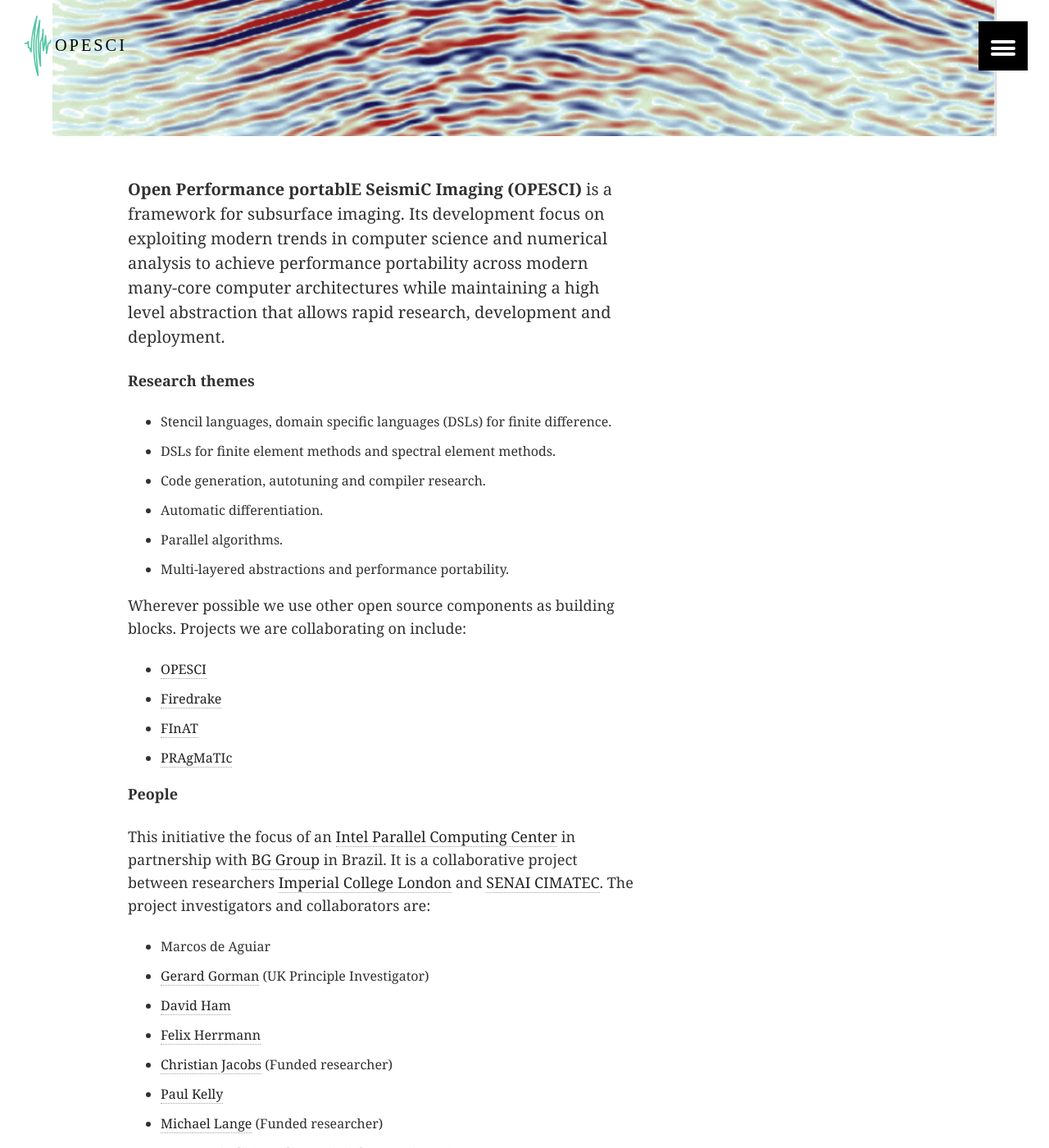
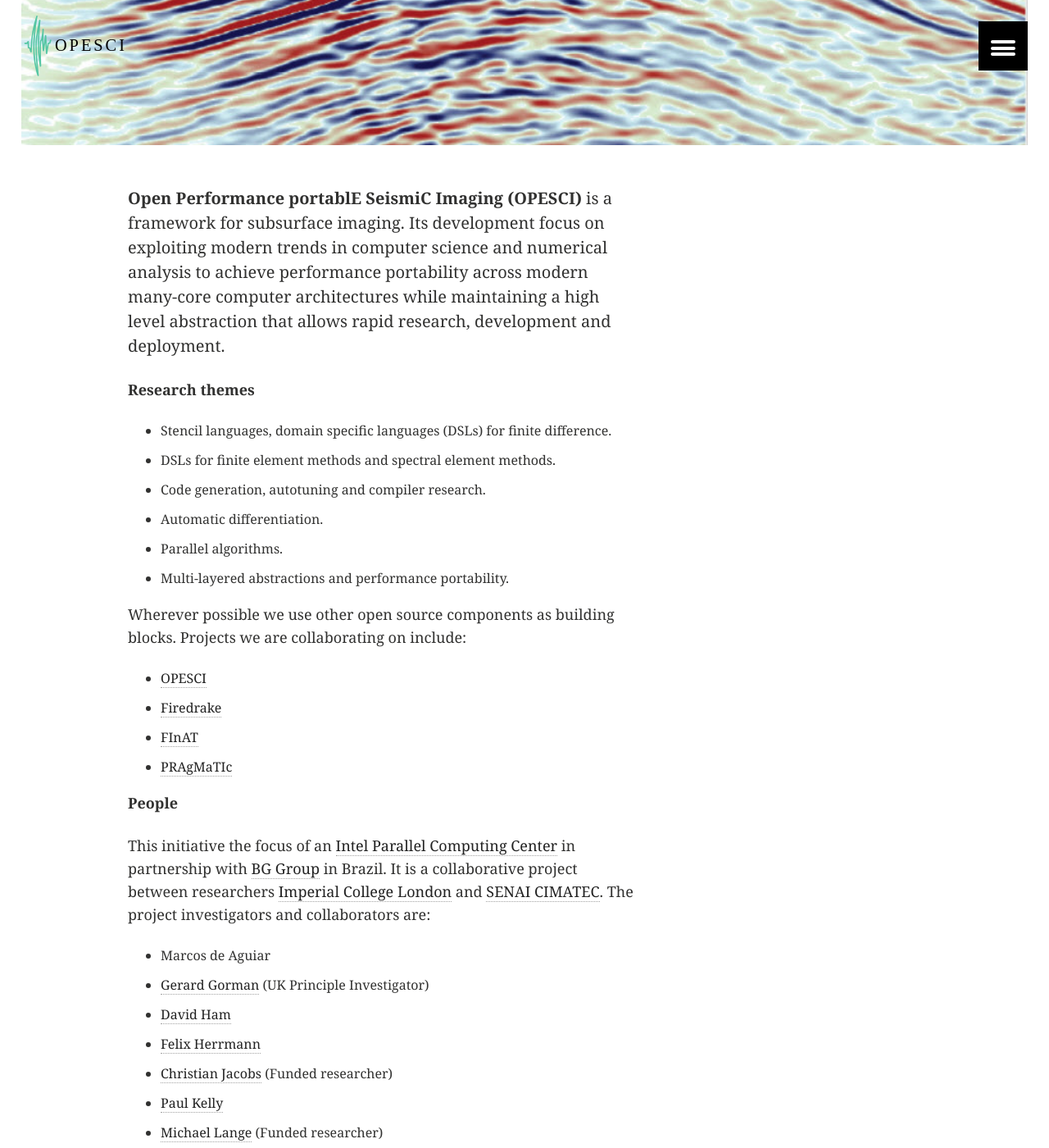
Before and after one commit to devitocodes/devitocodes.github.io, a Jekyll site: the page built from index.md, in a window 1280 px wide and 1400 px high. Shown: the whole window at 82% size. Built offline with Jekyll 4.4.1, drawn with Linux system fonts in a browser that asks for light colours.

Commit message:
streching the top picture

```diff
--- a/_sass/_layout.scss
+++ b/_sass/_layout.scss
@@ -24,7 +24,7 @@
 #topbannerpicture{
 	text-align: center;
 	img{
-		width: 90%
+		width: 96%
 	}
 }
 .site-title {
```
